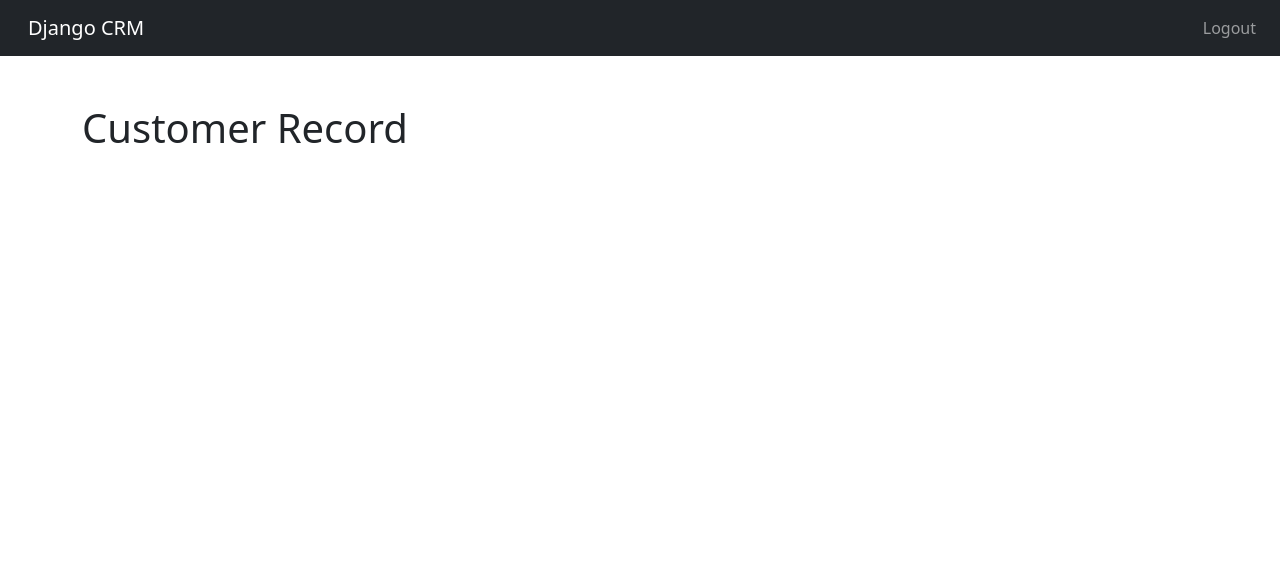
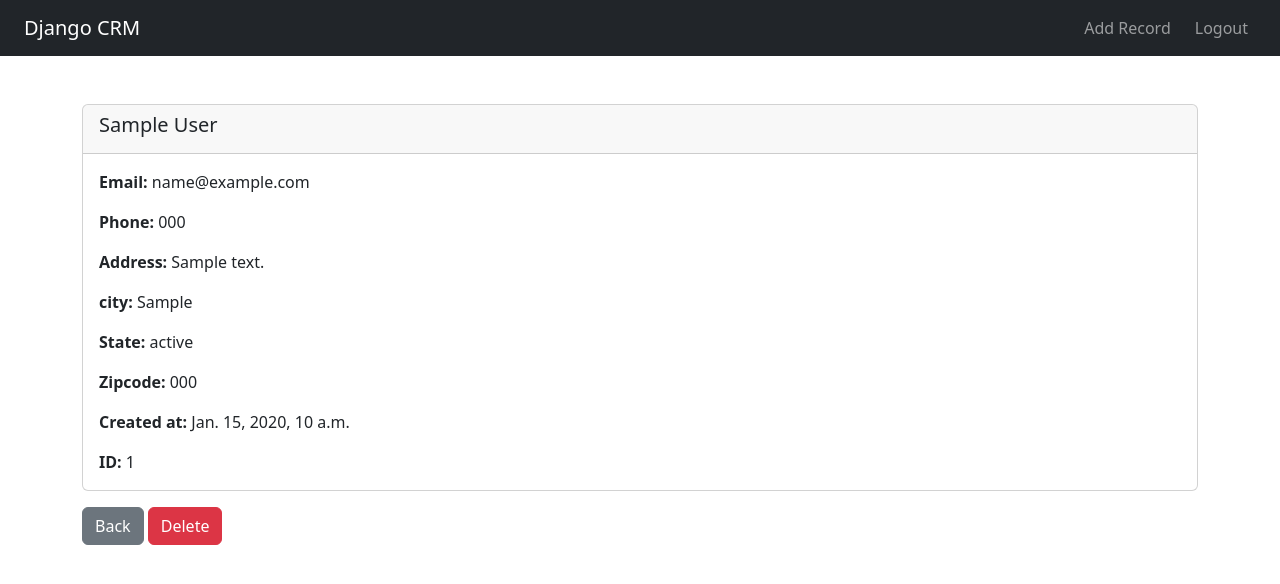
Before and after one commit to mihstr/django-crm-yt, a Django app: page /record/1 in a window 1280 px wide. Shown: the top 584 px of the page. Run offline with Django 4.2, Linux system fonts and the light colour scheme; a user stored in the database is signed in; tables that the repository leaves empty hold one stand-in row (values such as "Sample post").

Commit message:
adding add record feature

```diff
--- a/website/templates/website/home.html
+++ b/website/templates/website/home.html
@@ -26,7 +26,7 @@
                 <tbody class="table-group-divider">
                     {% for record in records %}
                     <tr>
-                        <td>{{ record.id }}</td>
+                        <td><a href="{% url 'website:record' record.id%}">{{ record.id }}</a></td>
                         <td>{{ record.first_name }} {{ record.last_name }}</td>
                         <td>{{ record.email }}</td>
                         <td>{{ record.phone }}</td>
--- a/website/templates/website/navbar.html
+++ b/website/templates/website/navbar.html
@@ -1,27 +1,30 @@
-<nav class="navbar sticky-top navbar-expand-lg navbar-dark bg-dark mb-5">
+<nav class="navbar d-flex flex-row sticky-top navbar-expand-lg navbar-dark bg-dark mb-5">
 
-    <div class="container-fluid">
-        <a class="navbar-brand mx-3" href="{% url 'website:home' %}">Django CRM</a>
+    <div>
+        <a class="navbar-brand mx-4" href="{% url 'website:home' %}">Django CRM</a>
 
         <button class="navbar-toggler" type="button" data-bs-toggle="collapse" data-bs-target="#navbarSupportedContent" aria-controls="navbarSupportedContent" aria-expanded="false" aria-label="Toggle navigation">
             <span class="navbar-toggler-icon"></span>
         </button>
     </div>
 
-    <div class="collapse navbar-collapse" id="navbarSupportedContent">
+    <div class="collapse navbar-collapse d-flex flex-row justify-content-end gap" id="navbarSupportedContent">
         <ul class="navbar-nav mb-2 mb-lg-0">
 
             {% if user.is_authenticated %}
-                <li class="nav-item mx-3">
-                    <a class="nav-link" href="{% url 'website:logout' %}">Logout</a>
+                <li class="nav-item mx-2">
+                    <a class="nav-link" href="{% url 'website:add_record' %}">Add Record</a>
+                </li>
+                <li class="nav-item me-4">
+                    <a class="nav-link"  href="{% url 'website:logout' %}">Logout</a>
                 </li>
             {% else %}
-                <li class="nav-item">
-                    <a class="nav-link" href="{% url 'website:home' %}">Login</a>
+                <li class="nav-item me-3">
+                    <a class="nav-link border rounded px-3 py-2" href="{% url 'website:home' %}">Login</a>
                 </li>
 
-                <li class="nav-item">
-                    <a class="nav-link" href="{% url 'website:register' %}">Register</a>
+                <li class="nav-item me-4">
+                    <a class="nav-link border rounded px-3 py-2" href="{% url 'website:register' %}">Register</a>
                 </li>
             {% endif %}
 
--- a/website/templates/website/record.html
+++ b/website/templates/website/record.html
@@ -1,6 +1,42 @@
 {% extends 'website/base.html' %}
 {% block content %}
 
-<h1>Customer Record</h1>
+<div class="card">
+    <div class="card-header">
+        <h5>{{ customer_record.first_name }} {{ customer_record.last_name }}</h5>
+    </div>
+    <div class="card-body">
+        <p class="card-text">
+            <strong>Email: </strong>{{ customer_record.email }} <br>
+        </p>
+        <p class="card-text">
+            <strong>Phone: </strong>{{ customer_record.phone }} <br>
+        </p>
+        <p class="card-text">
+            <strong>Address: </strong>{{ customer_record.address }} <br>
+        </p>
+        <p class="card-text">
+            <strong>city: </strong>{{ customer_record.city }} <br>
+        </p>
+        <p class="card-text">
+            <strong>State: </strong>{{ customer_record.state }} <br>
+        </p>
+        <p class="card-text">
+            <strong>Zipcode: </strong>{{ customer_record.zipcode }} <br>
+        </p>
+        <p class="card-text">
+            <strong>Created at: </strong>{{ customer_record.created_at }} <br>
+        </p>
+        <p class="card-text">
+            <strong>ID: </strong>{{ customer_record.id }} <br>
+        </p>
+    </div>
+</div>
+
+<a href="{% url 'website:home' %}" class="btn btn-secondary mt-3">Back</a>
+<a href="{% url 'website:delete_record' customer_record.id%}" class="btn btn-danger mt-3">Delete</a>
+
+
+
 
 {% endblock content %}
--- a/website/urls.py
+++ b/website/urls.py
@@ -9,4 +9,6 @@ urlpatterns = [
     path("logout/", views.logout_user, name="logout"),
     path("register/", views.register_user, name="register"),
     path("record/<int:pk>", views.customer_record, name="record"),
+    path("delete_record/<int:pk>", views.delete_record, name="delete_record"),
+    path("add_record", views.add_record, name="add_record"),
 ]
--- a/website/views.py
+++ b/website/views.py
@@ -3,7 +3,7 @@ from django.contrib.auth import authenticate, login, logout
 from django.contrib import messages
 from django.contrib.auth.decorators import login_required
 
-from .forms import SignupForm
+from .forms import SignupForm, AddRecordForm
 from .models import Record
 
 # Create your views here.
@@ -71,3 +71,32 @@ def customer_record(request, pk):
     else:
         messages.success(request, "You must be logged in to see that page...")
         return redirect("website:home")
+
+def delete_record(request, pk):
+    if request.user.is_authenticated:
+        record = Record.objects.get(id=pk)
+        record.delete()
+        messages.success(request, "Record deleted successfully.")
+        return redirect("website:home")
+    else:
+        messages.success(request, "You need to login to do this.")
+        return redirect("website:home")
+
+def add_record(request):
+
+    form = AddRecordForm(request.POST or None)
+
+    if request.user.is_authenticated:
+        if request.method == "POST":
+            if form.is_valid():
+                add_record = form.save()
+                messages.success(request, "Record added.")
+                return redirect("website:home")
+
+        return render(request, "website/add_record.html", {
+            "form": form,
+        })
+
+    else:
+        messages.success(request, "You need to be logged in to add record")
+        return redirect("website:home")
```
Also changed, not shown: website/forms.py (+47 -0 lines), website/templates/website/add_record.html (added, +21 -0 lines).
